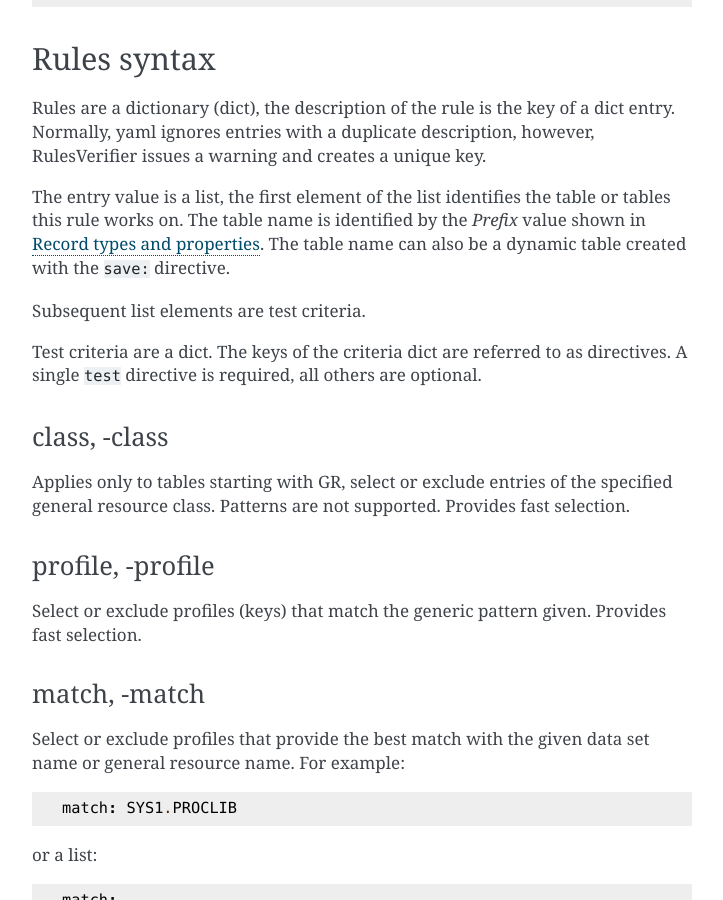
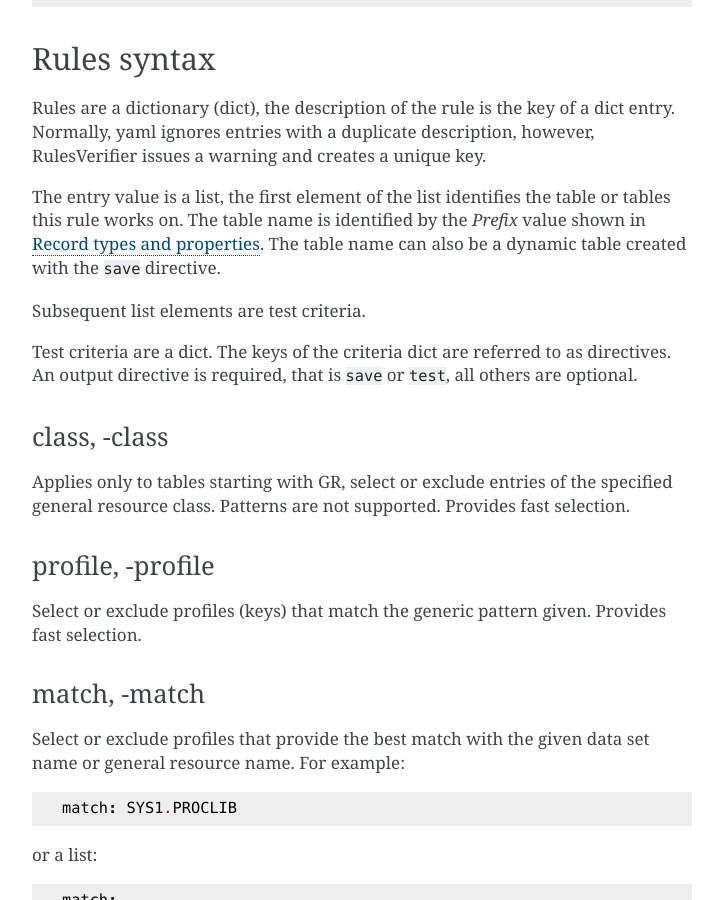
Before and after one commit to wizardofzos/pyracf, a Sphinx documentation site: the page built from docs/RuleVerifier.rst, in a window 1280 px wide and 900 px high, scrolled down 5621 px. Shown: the whole window, without its empty margins (388-1111 px from the left). Built offline with Sphinx 7.4.7, drawn with Linux system fonts in a browser that asks for light colours; pages that are not in the unit, such as notebooks, are missing from menus; some of the changed text lies outside the part shown.

Commit message:
save directive can also occur without test directive
allow a rule that only saves a table, without a test directive
and add docs

```diff
--- a/docs/RuleVerifier.rst
+++ b/docs/RuleVerifier.rst
@@ -226,11 +226,11 @@ Rules syntax
 Rules are a dictionary (dict), the description of the rule is the key of a dict entry.  Normally, yaml ignores entries with a duplicate description, however, RulesVerifier issues a warning and creates a unique key.
 
 The entry value is a list, the first element of the list identifies the table or tables this rule works on.  The table name is identified by the *Prefix* value shown in :ref:`DataFrames`.
-The table name can also be a dynamic table created with the ``save:`` directive.
+The table name can also be a dynamic table created with the ``save`` directive.
 
 Subsequent list elements are test criteria.
 
-Test criteria are a dict.  The keys of the criteria dict are referred to as directives.  A single ``test`` directive is required, all others are optional.
+Test criteria are a dict.  The keys of the criteria dict are referred to as directives.  An output directive is required, that is ``save`` or ``test``, all others are optional.
 
 class, -class
 """""""""""""
@@ -305,7 +305,7 @@ fit
 
 join
 """"
-Retrieve additional data fields from another table.  The target table will be accessed through its index.  The table name is a *Prefix*, or a dynamic table name defined with the ``save:`` directive.
+Retrieve additional data fields from another table.  The target table will be accessed through its index.  The table name is a *Prefix*, or a dynamic table name defined with the ``save`` directive.
 If the ``on`` parameter is omitted, a match with the current index value will be found, for example to add segment data to a base definitions table::
 
     specials should not have root:
@@ -366,12 +366,12 @@ how
   Join method, 'left', 'right', 'outer', 'inner', or 'cross'.
   See `pandas documentation <https://pandas.pydata.org/pandas-docs/stable/reference/api/pandas.DataFrame.join.html>`_ for the use of join methods.
 
-``join:`` can also reference a saved table, for example, to match user IDs in *permits* with a dynamic list of user IDs, see :ref:`below <save_join>`.
+``join`` can also reference a saved table, for example, to match user IDs in *permits* with a dynamic list of user IDs, see :ref:`below <save_join>`.
 
 save
 """"
 Save the result of the current selection as a local (within this verify() run) table name, so a subsequent rule can refer to the saved results by name.
-All results of the directives in the current rule are saved, except the ``test:`` directive and the matched (dynamic) field values.
+All results of the directives in the current rule are saved, except the ``test`` directive and the matched (dynamic) field values.
 Saving rule results may reduce processing time, especially when the results were derived from a ``match`` operation.
 
 An example where the APF data set names were used to select profiles, and the 3rd rule uses these profiles to verify corresponding records with access list info.
```
Also changed, not shown: other parts of docs/RuleVerifier.rst (+4 -7 lines), 5 other files.
